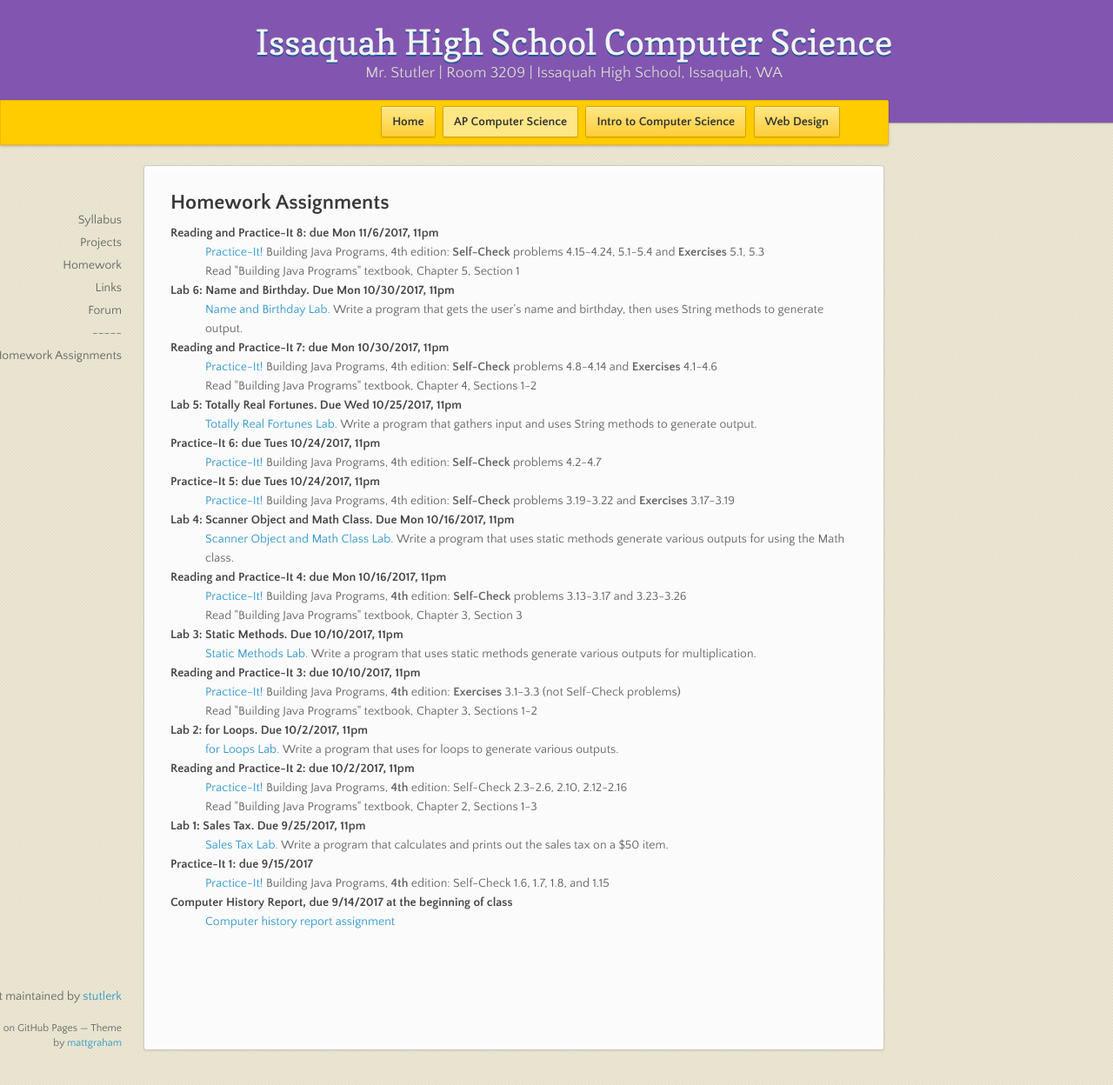
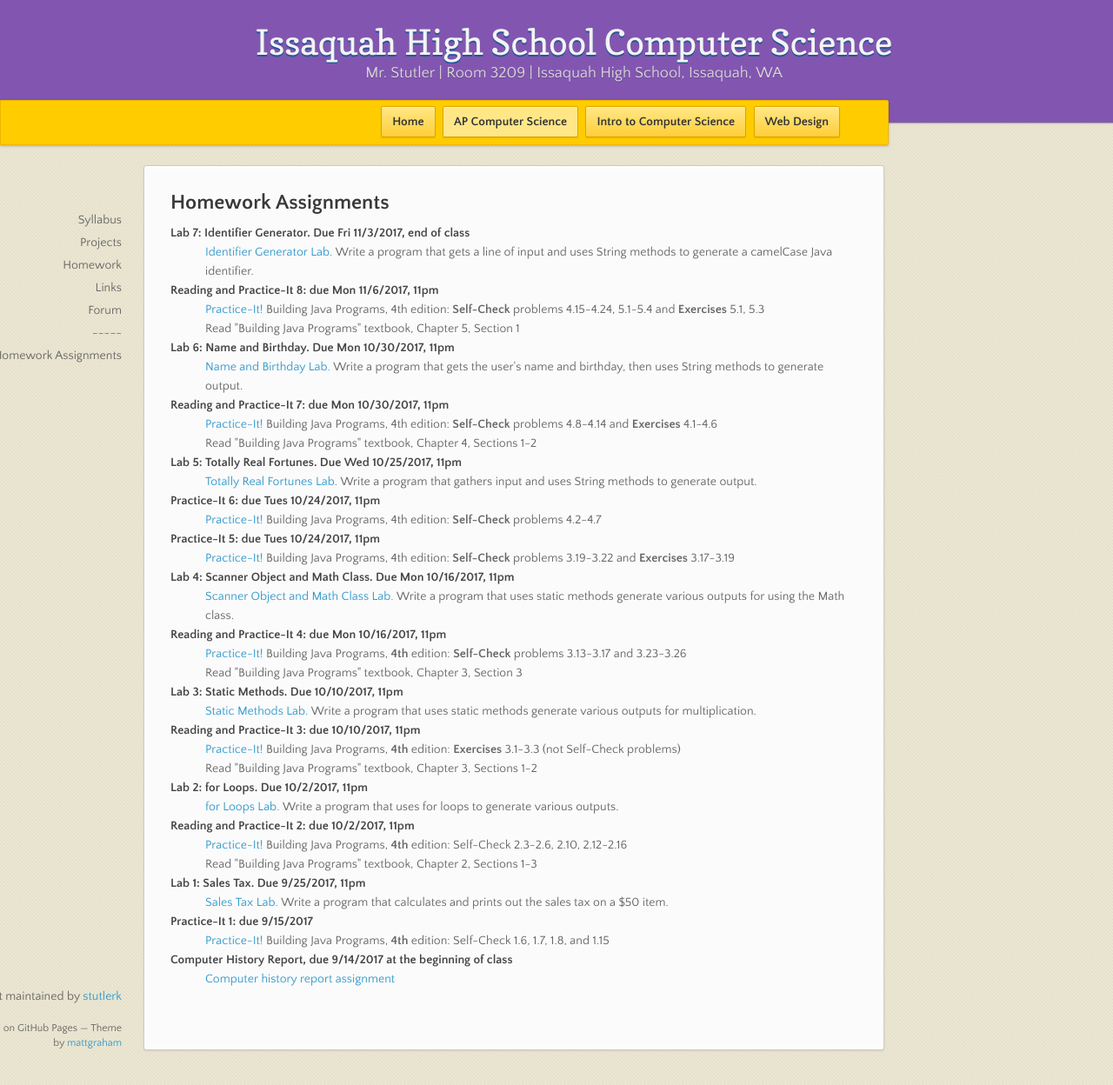
Before and after one commit to stutlerk/ihs-website, a Jekyll site: the page built from _apcs/homework.html, in a window 1280 px wide and 1248 px high. Shown: the whole window at 87% size. Built offline with Jekyll 4.4.1, drawn with Linux system fonts in a browser that asks for light colours; nearby versions of some CDN libraries.

Commit message:
Update homework.html

```diff
--- a/_apcs/homework.html
+++ b/_apcs/homework.html
@@ -6,6 +6,9 @@ layout: course
 <section>
 <h2>Homework Assignments</h2>
   <dl>
+    <dt>Lab 7: Identifier Generator. Due Fri 11/3/2017, end of class</dt>
+    <dd><a href="https://issaquahwednet-my.sharepoint.com/personal/stutlerk_issaquah_wednet_edu/_layouts/15/guestaccess.aspx?docid=089bc7d1e53324508bd7f7760a3e03800&authkey=AUe6IHpHwDPhH8E5UBON48M&e=3a137ef2dcec49c499ac4c4f438d41d3">Identifier Generator Lab.</a> Write a program that gets a line of input and uses String methods to generate a camelCase Java identifier.</dd>
+
     <dt>Reading and Practice-It 8: due Mon 11/6/2017, 11pm</dt>
     <dd><a href="https://practiceit.cs.washington.edu/" target="_blank">Practice-It!</a> Building Java Programs, 4th edition: <b>Self-Check</b> problems 4.15-4.24, 5.1-5.4 and <b>Exercises</b> 5.1, 5.3</dd>
     <dd>Read "Building Java Programs" textbook, Chapter 5, Section 1</dd>
```
